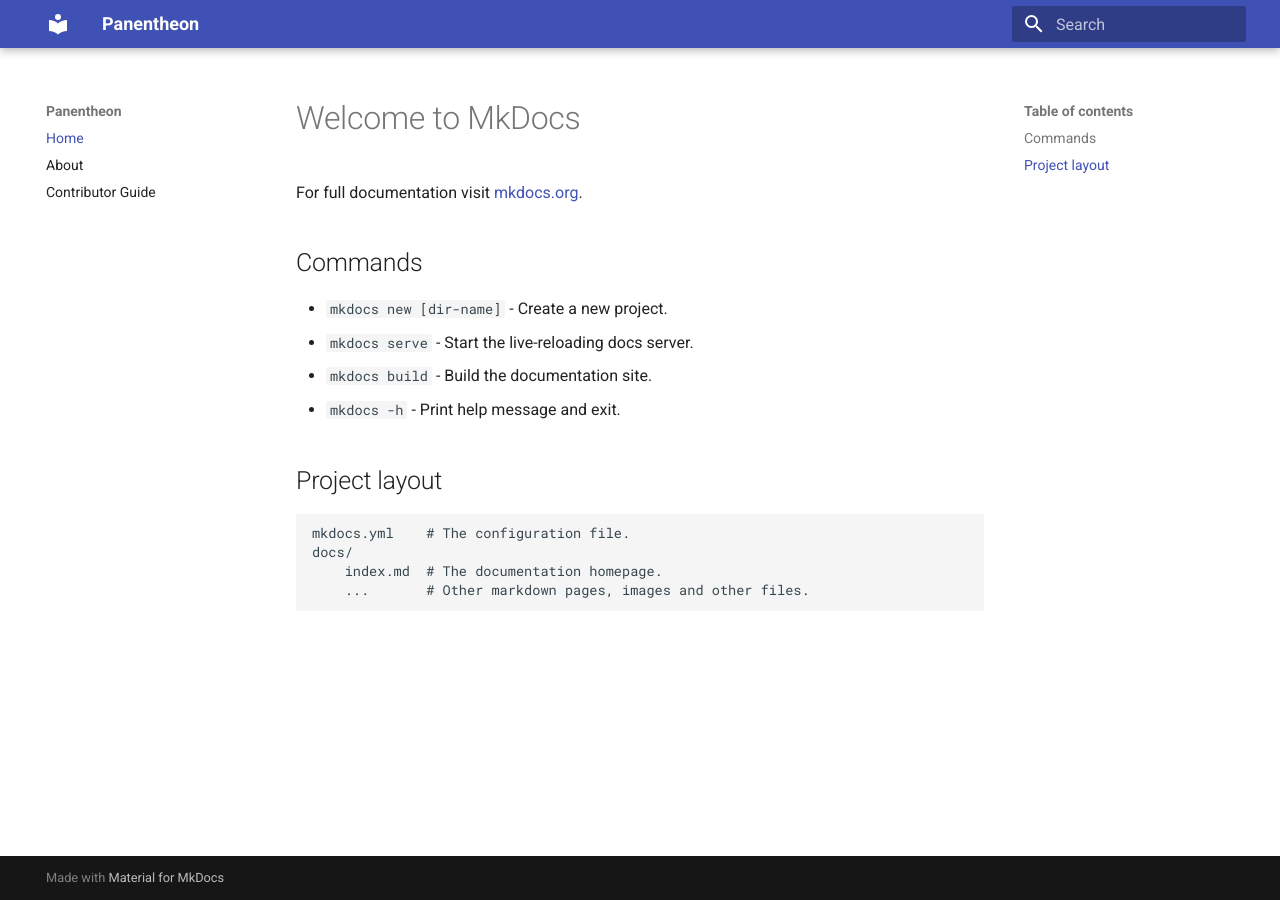
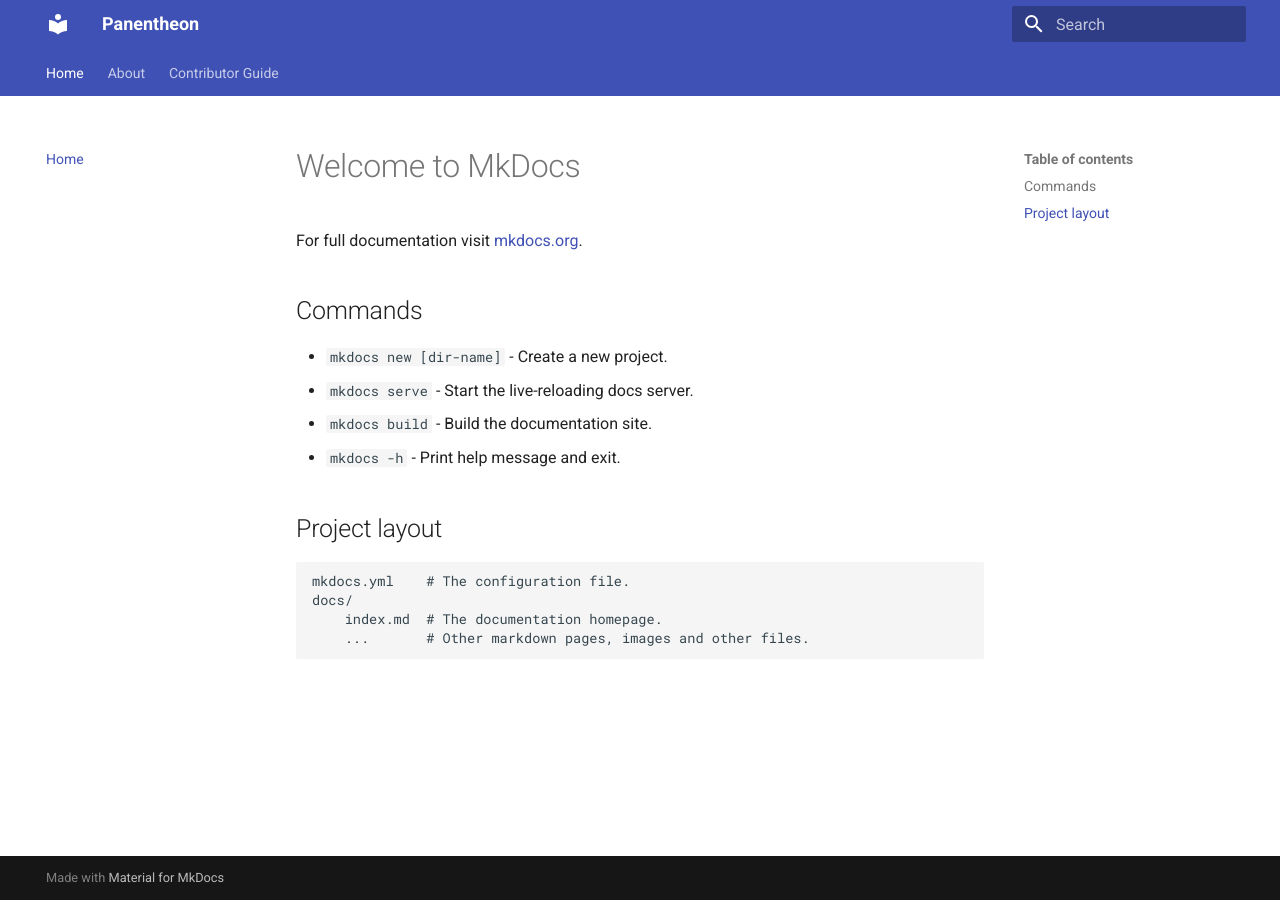
Before and after one commit to openartist/holonic, an MkDocs documentation site: the page built from docs/index.md, in a window 1280 px wide. Built offline with MkDocs 1.6.1 and Material for MkDocs 9.7.7, drawn with Linux system fonts in a browser that asks for light colours.

```diff
--- a/mkdocs.yml
+++ b/mkdocs.yml
@@ -1,6 +1,13 @@
 site_name: Panentheon
 theme:
   name: material
+  features:
+    - navigation.tabs
+    - navigation.sections
+  icon:
+    repo: fontawesome/brands/github
+  repo_url: https://github.com/openartist/panentheon
+  edit_uri: edit/main/docs/
 
 nav:
   - Home: index.md
```
